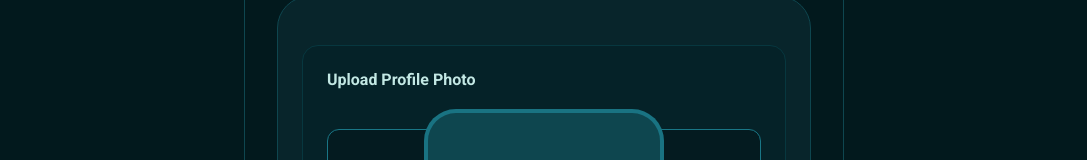
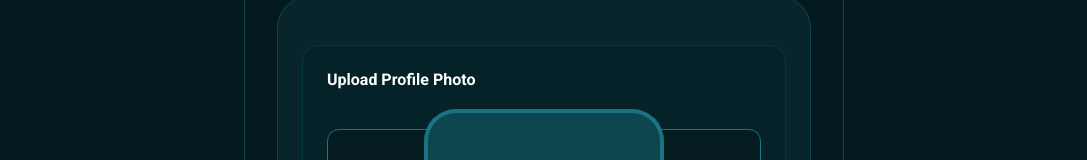
Before and after one commit to chinaemerem-aneke/hng-stage-two, a React (Vite) app: page / in a window 1280 px wide. Both pictures are taken after a click on the button "Next". Shown: the part 196-356 px from the top of the page, without its empty margins (96-1183 px from the left). Built offline with nearby package versions, Linux system fonts and the light colour scheme; a web font is replaced by a local one.

Commit message:
changed color

```diff
--- a/src/components/UploadPhoto/UploadPhoto.css
+++ b/src/components/UploadPhoto/UploadPhoto.css
@@ -9,7 +9,7 @@
     }
 
     .upload-title {
-      color: #c3e8e4;
+      color: #fff;
       font-size: 1rem;
       margin-bottom: 2.5rem;
       text-align: left;
```
